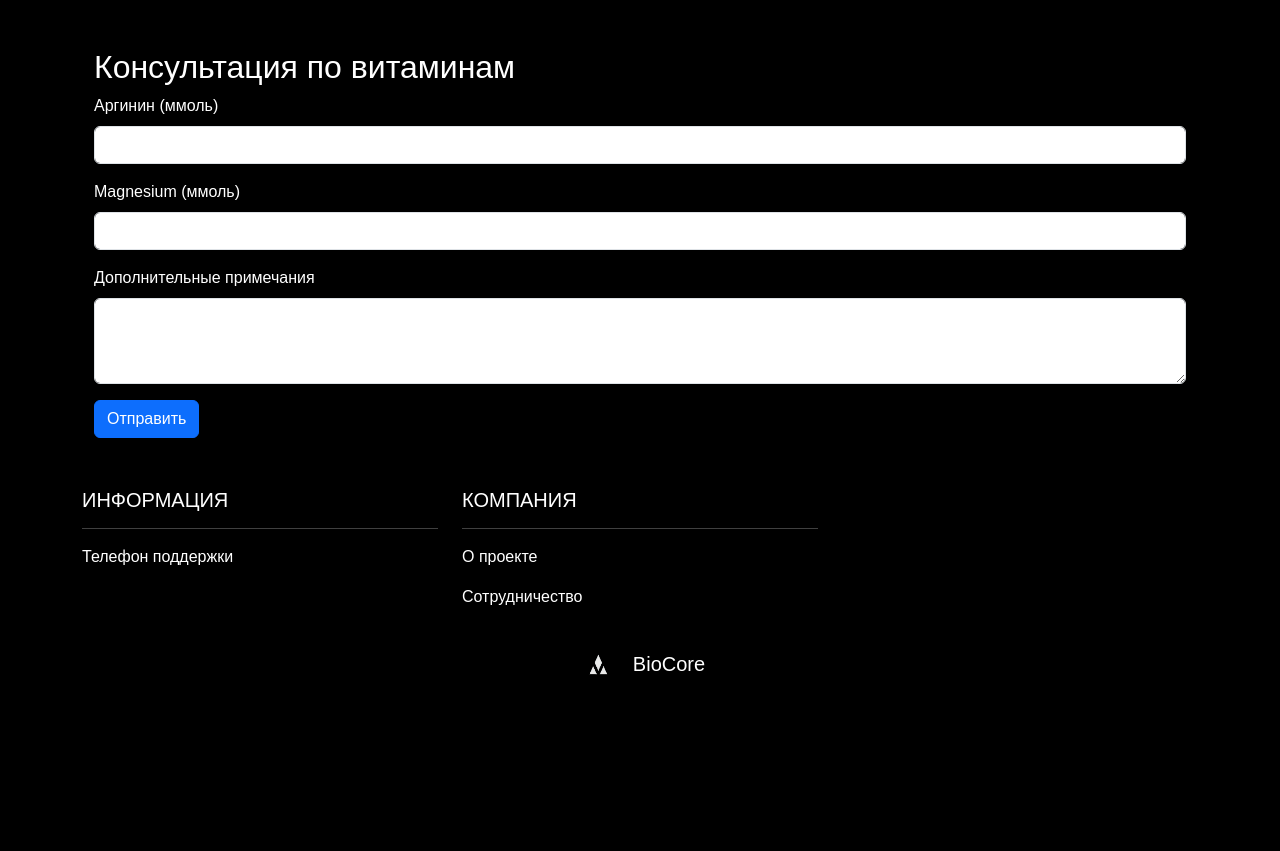
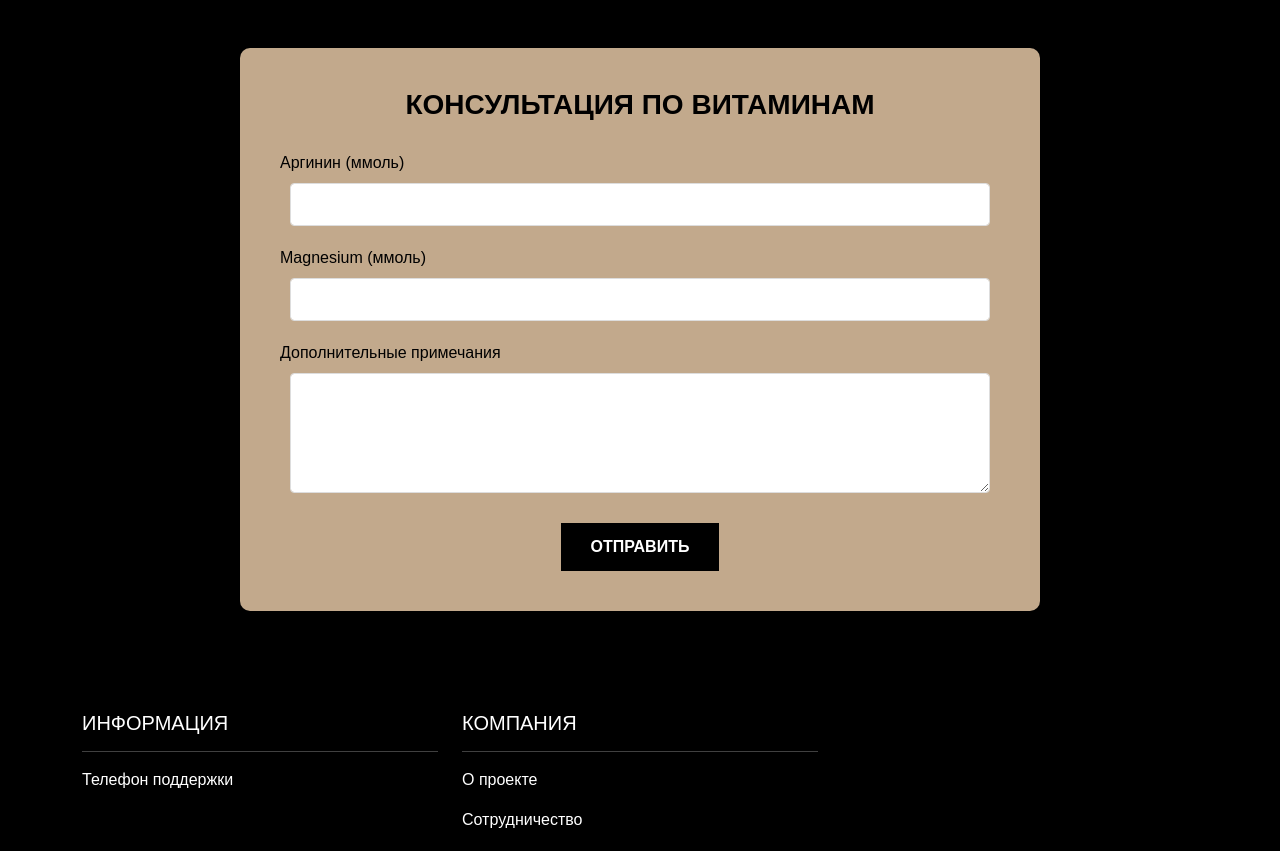
Before and after one commit to Kirikiri2/bio_core, a Django app: page /consultation/ in a window 1280 px wide. Shown: the part 130-981 px from the top of the page. Before the commit the page ends 805 px from the top, so only its background shows below. Run offline with Django 5.2, Linux system fonts and the light colour scheme; a user stored in the database is signed in; data comes from the database, SQL or seed files in the repository; both versions use the stored data as it was after the commit; some web fonts are replaced.

Commit message:
consult_di

```diff
--- a/biocore_site/bio_core_website/static/bio_core_website/css/style.css
+++ b/biocore_site/bio_core_website/static/bio_core_website/css/style.css
@@ -88,6 +88,11 @@ body {
     text-decoration: none;
     border-radius: 5px;
     transition: background-color 0.3s ease, color 0.3s ease;
+}
+
+.btn.btn-primary {
+    text-decoration: none;
+    background-color: #fff;
 }
 
 .navbar .nav-link:hover {
@@ -333,3 +338,84 @@ body {
     height: 30px;
     margin-right: 10px;
 }
+
+/* Стили для страницы консультации */
+.container.mt-5 {
+    background-color: #c2a98c;
+    /* Бежевый фон */
+    padding: 40px;
+    border-radius: 10px;
+    max-width: 800px;
+    margin: 50px auto;
+    box-shadow: 0 4px 12px rgba(0, 0, 0, 0.1);
+}
+
+.container.mt-5 h2 {
+    color: #000;
+    font-family: 'TT Travels Next Trl', sans-serif;
+    font-weight: bold;
+    text-transform: uppercase;
+    margin-bottom: 30px;
+    text-align: center;
+    font-size: 28px;
+}
+
+/* Стили для полей ввода */
+.mb-3 {
+    margin-bottom: 20px !important;
+}
+
+.form-label {
+    display: block;
+    margin-bottom: 8px;
+    font-weight: 500;
+    color: #000;
+    font-family: 'TT Travels Next Trl', sans-serif;
+}
+
+.form-control {
+    width: 100%;
+    padding: 10px 15px;
+    font-size: 14px;
+    border: 1px solid #ddd;
+    border-radius: 4px;
+    background-color: #fff;
+    max-width: 700px;
+    margin: 0 auto;
+    display: block;
+}
+
+/* Стили для текстового поля */
+textarea.form-control {
+    min-height: 120px;
+    resize: vertical;
+}
+
+/* Статичные стили для кнопки (без динамики) */
+.send {
+    background-color: #000;
+    color: #fff;
+    border: none;
+    padding: 12px 30px;
+    font-size: 16px;
+    font-weight: bold;
+    text-transform: uppercase;
+    border-radius: 0;
+    cursor: pointer;
+    display: block;
+    margin: 30px auto 0;
+    width: auto;
+    font-family: 'TT Travels Next Trl', sans-serif;
+}
+
+/* Адаптация для мобильных */
+@media (max-width: 768px) {
+    .container.mt-5 {
+        padding: 25px;
+        margin: 30px 15px;
+    }
+
+    .form-control {
+        max-width: 100%;
+    }
+}
--- a/biocore_site/bio_core_website/templates/bio_core_website/consultation.html
+++ b/biocore_site/bio_core_website/templates/bio_core_website/consultation.html
@@ -20,7 +20,7 @@
             {{ form.notes }}
         </div>
 
-        <button type="submit" class="btn btn-primary">Отправить</button>
+        <button type="submit" class="send">Отправить</button>
     </form>
 </div>
 {% endblock %}
```
Also changed, not shown: biocore_site/bio_core_website/templates/bio_core_website/home.html (+4 -4 lines), biocore_site/bio_core_website/static/bio_core_website/img/img6.jpg (deleted), biocore_site/db.sqlite3. Lines whose indentation alone changed are shown as unchanged.
